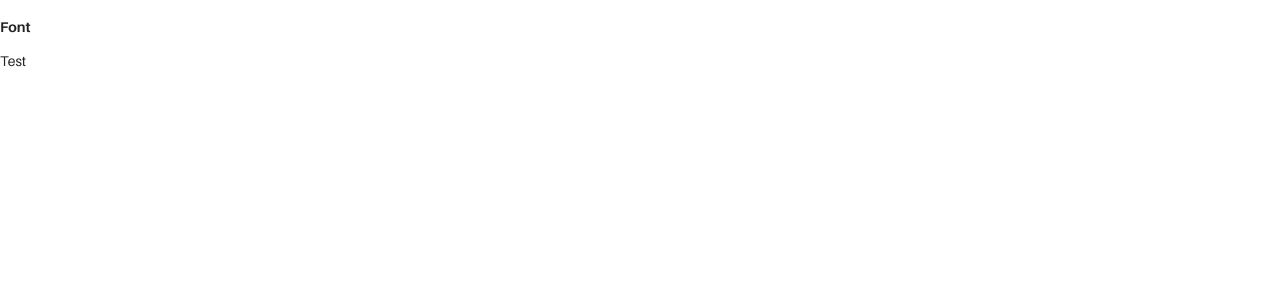
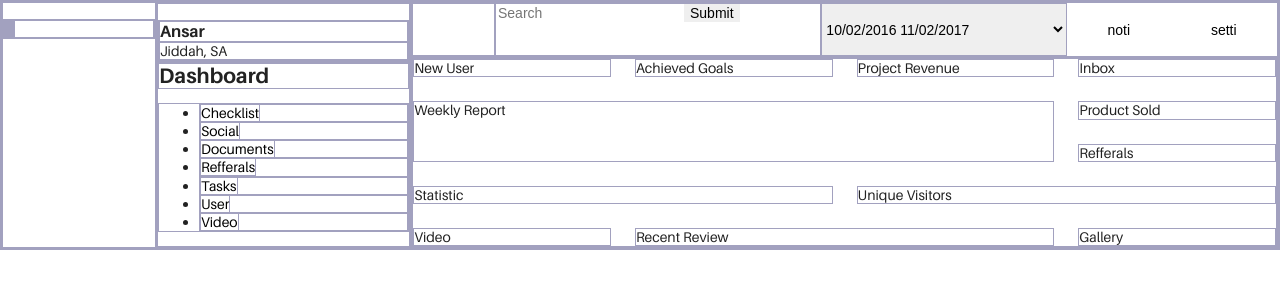
Before and after one commit to neretin-trike/anas_dashboard, a plain HTML site: page index.html in a window 1280 px wide. Drawn offline with Linux system fonts and the light colour scheme; files whose address does not match are found by name.

Commit message:
Начал формировать структуру проекта с помощью методологии БЭМ; начал формировать модульную сетку с помощью технологии Grid Layout

```diff
--- a/css/main.css
+++ b/css/main.css
@@ -10,16 +10,54 @@ body{
     position: relative;
     /* max-width: 192.0rem; */
     margin: 0 auto;
+
+    display: grid;
+    grid-template-columns: minmax(15.4rem,0.25fr) 20% auto;
+    grid-template-rows: 1fr auto;
 }
+
+.sidebar{
+    grid-row: 1/3;
+}
+
+.submenu{
+    grid-row: 1/3;
+}
+
+.top-bar{
+    grid-row: 1/2;
+
+    display: grid;
+    grid-auto-flow: column;
+}
+
+.content{
+    grid-row: 2/3;
+}
+
+.dashboard{
+    display: grid;
+    grid-gap: 2.4rem;
+    grid-template-columns: repeat(4,1fr);
+    grid-template-rows: repeat(5,1fr);
+}
+
+.dashboard__item_col-span-2{
+    grid-column: span 2;
+}
+
+.dashboard__item_col-span-3{
+    grid-column: span 3;
+}
+
+.dashboard__item_row-span-2{
+    grid-row: span 2;
+}
+
 
 *{
     box-sizing: border-box;
-    /* border: 0.1rem solid #a2a1bf; */
-}
-
-figure{
-    padding: 0;
-    margin: 0;
+    border: 0.1rem solid #a2a1bf;
 }
 
 button{
@@ -40,17 +78,21 @@ a{
     color: black;
 }
 
-h1, h2, h3{
+h1, h2, h3, p, figure{
+    padding: 0;
     margin: 0;
 }
 
-p{
-    margin: 0;
-}
 
-main{
-    margin-top: -13.5rem;
-}
+
+/*--------------------------
+    GENERAL STYLE
+---------------------------*/
+
+
+/*--------------------------
+    HEADER
+---------------------------*/
 
 .container{
     max-width: 117.0rem;
@@ -93,12 +135,3 @@ main{
     padding-top: 36.0rem;
     padding-bottom: 28.0rem;
 }
-
-/*--------------------------
-    GENERAL STYLE
----------------------------*/
-
-
-/*--------------------------
-    HEADER
----------------------------*/
--- a/index.html
+++ b/index.html
@@ -11,7 +11,66 @@
     <link rel="stylesheet" href="css/main.css">
 </head>
 <body>
-   <h4>Font</h4>
-   <p>Test</p>
+    <aside class="sidebar">
+        <button class="sidebar__button"></button>
+        <div class="sidebar__inner">
+            <nav class="sidebar__nav">
+                <a class="sidebar__link sidebar__link_theme_dashboard sidebar__active"></a>
+                <a class="sidebar__link sidebar__link_theme_profile"></a>
+                <a class="sidebar__link sidebar__link_theme_mail"></a>
+                <a class="sidebar__link sidebar__link_theme_events"></a>
+                <a class="sidebar__link sidebar__link_theme_chat"></a>
+            </nav>
+        </div>
+    </aside>
+    <aside class="submenu">
+        <section class="profile">
+            <img class="profile__img" src="" alt="">
+            <div class="profile__info">
+                <h3 class="profile__nickname">Ansar</h3>
+                <p class="profile__location">Jiddah, SA</p>
+            </div>
+        </section>
+        <nav class="menu">
+            <h2 class="menu__header">Dashboard</h2>
+            <ul class="menu__list">
+                <li class="menu__item"><a class="menu__link menu_link_notify" href="">Checklist</a></li>
+                <li class="menu__item"><a class="menu__link" href="">Social</a></li>
+                <li class="menu__item"><a class="menu__link menu__link_active" href="">Documents</a></li>
+                <li class="menu__item"><a class="menu__link" href="">Refferals</a></li>
+                <li class="menu__item"><a class="menu__link" href="">Tasks</a></li>
+                <li class="menu__item"><a class="menu__link" href="">User</a></li>
+                <li class="menu__item"><a class="menu__link" href="">Video</a></li>
+            </ul>
+        </nav>
+    </aside>
+    <header class="top-bar">
+        <div class="logo"><img class="logo__img" src="" alt=""></div>
+        <form class="search">
+            <input class="search__input search__input_type_text" type="text" placeholder="Search">
+            <input class="search__input search__input_type_submit" type="submit">
+        </form>
+        <select class="date-list">
+            <option class="date-list__item" value="10/02/2016-11/02/2017">10/02/2016    11/02/2017</option>
+        </select>
+        <button class="button button_theme_notify">noti</button>
+        <button class="button button_theme_setting">setti</button>
+    </header>
+    <main class="content">
+        <section class="dashboard">
+            <div class="dashboard__item dashboard__item_pos_1-1">New User</div>
+            <div class="dashboard__item dashboard__item_pos_1-2">Achieved Goals</div>
+            <div class="dashboard__item dashboard__item_pos_1-3">Project Revenue</div>
+            <div class="dashboard__item dashboard__item_pos_1-4">Inbox</div>
+            <div class="dashboard__item dashboard__item_pos_2-1 dashboard__item_col-span-3 dashboard__item_row-span-2">Weekly Report</div>
+            <div class="dashboard__item dashboard__item_pos_2-4">Product Sold</div>
+            <div class="dashboard__item dashboard__item_pos_3-4">Refferals</div>
+            <div class="dashboard__item dashboard__item_pos_4-1 dashboard__item_col-span-2">Statistic</div>
+            <div class="dashboard__item dashboard__item_pos_4-3 dashboard__item_col-span-2">Unique Visitors</div>
+            <div class="dashboard__item dashboard__item_pos_5-1">Video</div>
+            <div class="dashboard__item dashboard__item_pos_5-2 dashboard__item_col-span-2">Recent Review</div>
+            <div class="dashboard__item dashboard__item_pos_5-4">Gallery</div>
+        </section>
+    </main>
 </body>
 </html>
```
